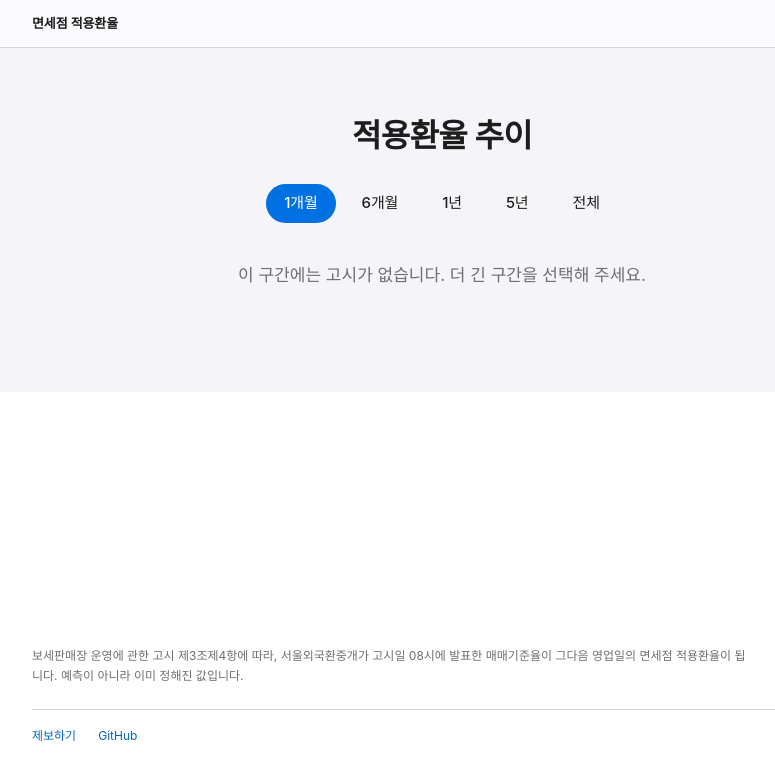
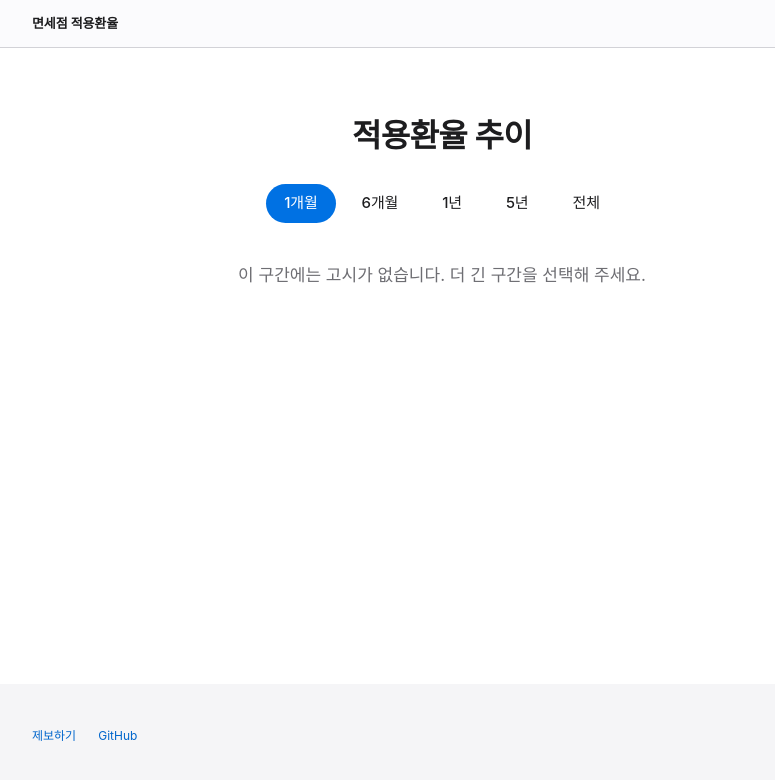
Before and after one commit to jinukkkim/dutyfree-exchange-rate, a React (Vite) app in the folder web/: page / in a window 1280 px wide. Shown: the top 780 px of the page, without its empty margins (198-973 px from the left). Built offline with nearby package versions, Linux system fonts and the light colour scheme.

Commit message:
feat(web): move the grey band to the footer, drop the footnote
차트 섹션은 흰 바탕으로 돌리고 회색은 푸터로 내린다. 각주 문단을 빼서
푸터에는 링크 두 개만 남는다.

```diff
--- a/web/src/components/Footer.tsx
+++ b/web/src/components/Footer.tsx
@@ -3,14 +3,8 @@ const GITHUB_URL = "https://github.com/jinukkkim/dutyfree-exchange-rate"
 
 export default function Footer() {
   return (
-    <footer className="px-6 pb-14 pt-11">
-      <div className="mx-auto max-w-page">
-        <p className="max-w-[720px] text-xs leading-relaxed text-muted">
-          보세판매장 운영에 관한 고시 제3조제4항에 따라, 서울외국환중개가
-          고시일 08시에 발표한 매매기준율이 그다음 영업일의 면세점 적용환율이
-          됩니다. 예측이 아니라 이미 정해진 값입니다.
-        </p>
-        <div className="mt-6 flex gap-[22px] border-t border-rule pt-[18px] text-xs">
+    <footer className="bg-tint px-6 pb-14 pt-11">
+      <div className="mx-auto flex max-w-page gap-[22px] text-xs">
         <a href={REPORT_URL} className="text-link hover:underline" target="_blank" rel="noopener noreferrer">
           제보하기
         </a>
@@ -18,7 +12,6 @@ export default function Footer() {
           GitHub
         </a>
       </div>
-      </div>
     </footer>
   )
 }
--- a/web/src/components/RateChart.tsx
+++ b/web/src/components/RateChart.tsx
@@ -87,7 +87,7 @@ export default function RateChart({
   // (2017 추석 11일, 2025 추석 8일). 버튼은 남기고 안내만 바꾼다.
   if (visible.length < 2) {
     return (
-      <section className="bg-tint px-6 py-16 text-center">
+      <section className="px-6 py-16 text-center">
         <ChartHeader days={days} setDays={setDays} />
         <p className="py-10 text-[17px] text-muted">
           이 구간에는 고시가 없습니다. 더 긴 구간을 선택해 주세요.
@@ -142,10 +142,10 @@ export default function RateChart({
   const showToday = futureStart > 0 && days === RANGES[0].days;
 
   return (
-    <section className="bg-tint px-6 py-16 text-center">
+    <section className="px-6 py-16 text-center">
       <ChartHeader days={days} setDays={setDays} />
 
-      <div className="mx-auto mt-8 max-w-page rounded-[28px] bg-white px-6 pb-4 pt-8">
+      <div className="mx-auto mt-8 max-w-page px-6 pb-4">
         <svg
           viewBox={`0 0 ${WIDTH} ${HEIGHT}`}
           className="mx-auto block w-full max-w-chart touch-none"
```
Lines whose indentation alone changed are shown as unchanged.
